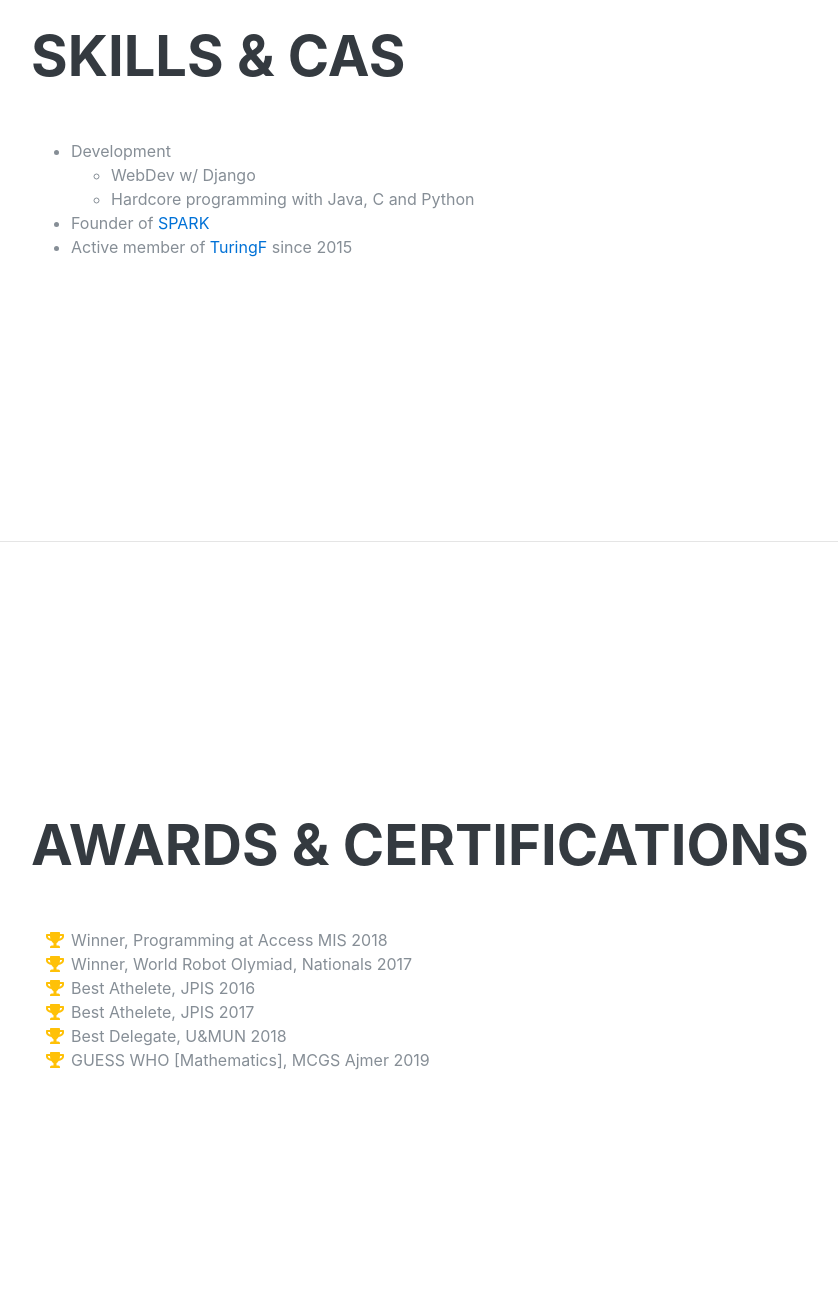
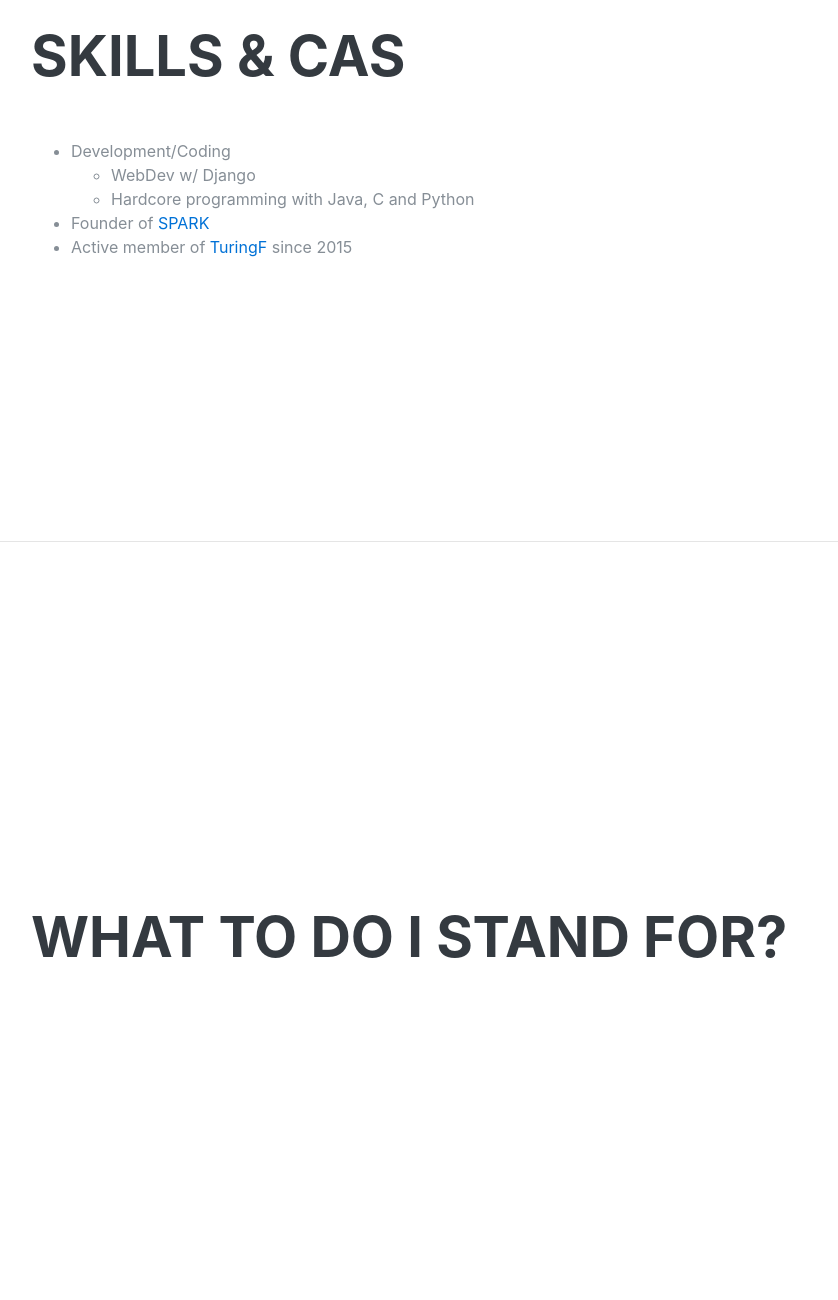
Before and after one commit to kartikeya23/voteforkart, a plain HTML site: page home.html in a window 1280 px wide. Shown: the part 1060-2360 px from the top of the page, without its empty margins (289-1127 px from the left). Drawn offline with nearby package versions, Linux system fonts and the light colour scheme; a web font is replaced by a local one.

Commit message:
some changes

```diff
--- a/home.html
+++ b/home.html
@@ -34,6 +34,9 @@
 					</li>
 					<li class="nav-item">
 						<a class="nav-link js-scroll-trigger" href="#skills">Skills-CAS</a>
+					</li>
+					<li class="nav-item">
+						<a class="nav-link js-scroll-trigger" href="#vision">Vision</a>
 					</li>
 					<li class="nav-item">
 						<a class="nav-link js-scroll-trigger" href="#awards">Awards</a>
@@ -78,7 +81,7 @@
 				<div class="w-100">
 					<h2 class="mb-5">Skills &amp; CAS</h2>
 					<ul class="mb-0">
-						<li>Development
+						<li>Development/Coding
 							<ul>
 								<li>WebDev w/ Django</li>
 								<li>Hardcore programming with Java, C and Python</li>
@@ -87,6 +90,12 @@
 						<li>Founder of <a href="https://www.instagram.com/spark_jpis/" target="_blank">SPARK</a></li>
 						<li>Active member of <a href="http://turingf.org" target="_blank">TuringF</a> since 2015</li>
 					</ul>
+				</div>
+			</section>
+			<hr class="m-0">
+			<section class="resume-section p-3 p-lg-5 d-flex align-items-center" id="vision">
+				<div class="w-100">
+					<h2>What to do I stand for?</h2>
 				</div>
 			</section>
 			<hr class="m-0">
```
